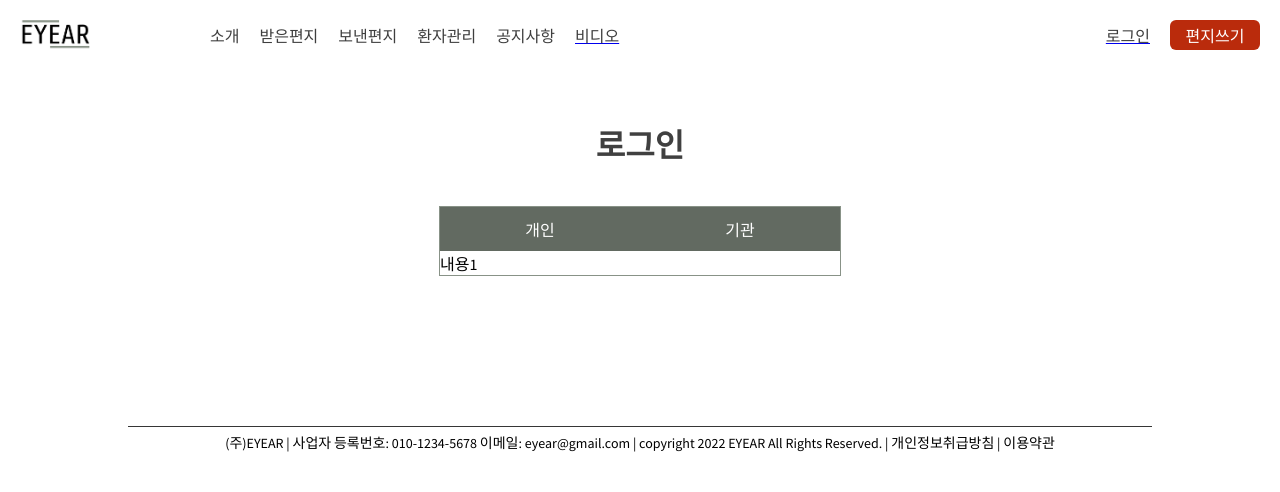
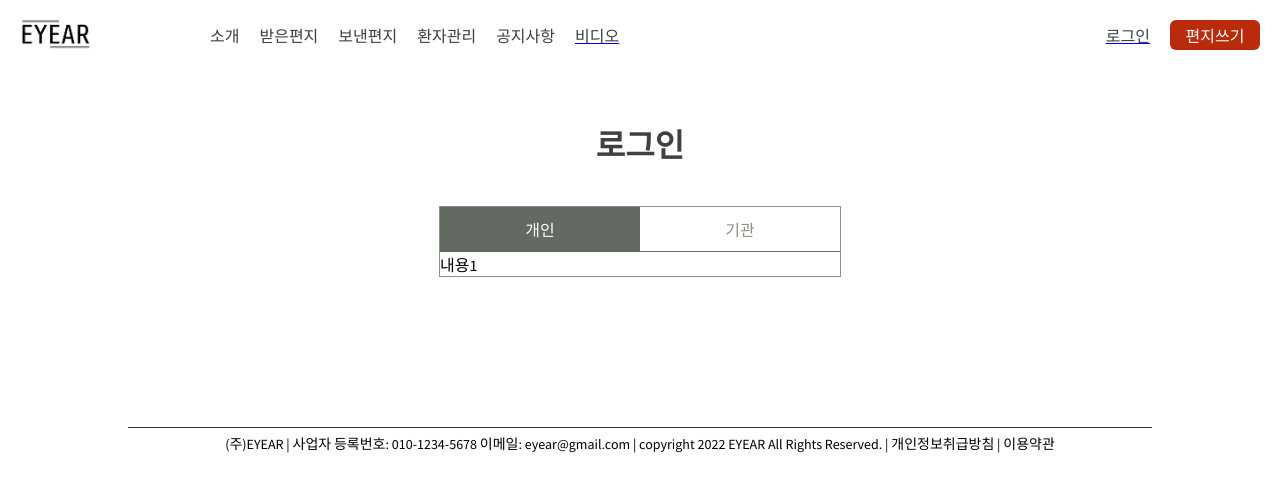
Before and after one commit to eyear22/eyear_frontend, a React (Create React App) app: page /login in a window 1280 px wide. Shown: the top 492 px of the page. Built offline with nearby package versions, Linux system fonts and the light colour scheme.

Commit message:
[FEAT] 로그인 탭메뉴 클릭이벤트 추가

```diff
--- a/src/pages/Login.js
+++ b/src/pages/Login.js
@@ -9,20 +9,16 @@ const Login = () => {
   const tabMenu = [
     {
       title: (
-        <TitleContainer>
-          <Title key={0} onClick={() => tabClickHandler(0)}>
-            개인
-          </Title>
+        <TitleContainer key={0} active={!activeIndex} onClick={() => tabClickHandler(0)}>
+          <Title active={!activeIndex}>개인</Title>
         </TitleContainer>
       ),
       content: <div>내용1</div>,
     },
     {
       title: (
-        <TitleContainer>
-          <Title key={1} onClick={() => tabClickHandler(1)}>
-            기관
-          </Title>
+        <TitleContainer key={1} active={activeIndex} onClick={() => tabClickHandler(1)}>
+          <Title active={activeIndex}>기관</Title>
         </TitleContainer>
       ),
       content: <div>내용2</div>,
@@ -38,6 +34,7 @@ const Login = () => {
               return section.title;
             })}
           </TopBar>
+          <TopLine />
           <div>{tabMenu[activeIndex].content}</div>{' '}
         </Wrap>
       </Container>
@@ -67,12 +64,17 @@ const TitleContainer = styled.div`
   width: 200px;
   text-align: center;
   padding: 10px 0;
-  background-color: #626a61;
   ${mobile({ width: '150px' })}
+  background-color: ${(props) => (props.active ? '#626a61' : '#fff')};
 `;
 
 const Title = styled.text`
-  color: #fff;
+  color: ${(props) => (props.active ? '#fff' : '#889287')};
+`;
+
+const TopLine = styled.div`
+  height: 1px;
+  background-color: #626a61;
 `;
 
 export default Login;
```
